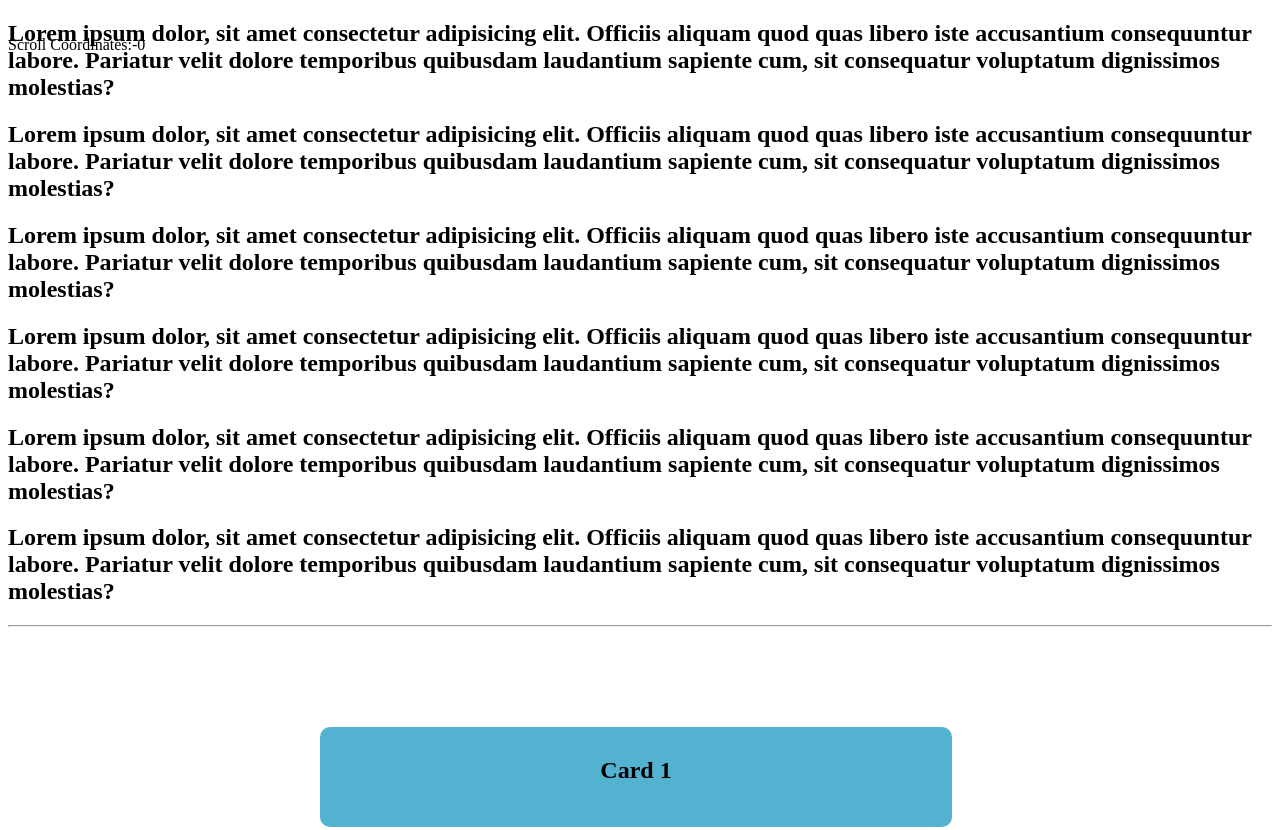
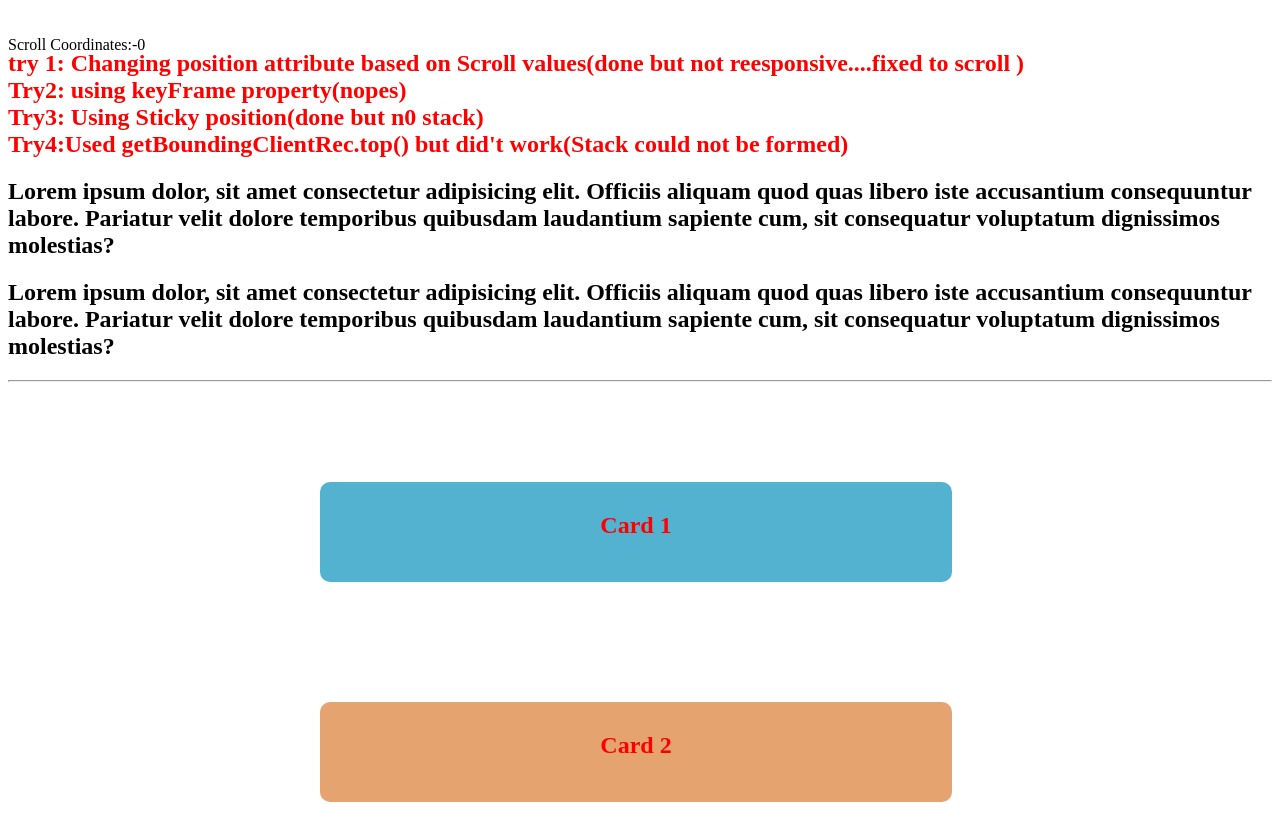
Before and after one commit to harjasdt/farmako_sticky, a plain HTML site: page index.html in a window 1280 px wide. Shown: the top 830 px of the page. Drawn offline with Linux system fonts and the light colour scheme.

Commit message:
Add files via upload

```diff
--- a/index.html
+++ b/index.html
@@ -8,10 +8,12 @@
   <body>
     <p id="cord"></p>
     <section id="before_animation">
-        <h1>Lorem ipsum dolor, sit amet consectetur adipisicing elit. Officiis aliquam quod quas libero iste accusantium consequuntur labore. Pariatur velit dolore temporibus quibusdam laudantium sapiente cum, sit consequatur voluptatum dignissimos molestias?</h1>
-        <h1>Lorem ipsum dolor, sit amet consectetur adipisicing elit. Officiis aliquam quod quas libero iste accusantium consequuntur labore. Pariatur velit dolore temporibus quibusdam laudantium sapiente cum, sit consequatur voluptatum dignissimos molestias?</h1>
-        <h1>Lorem ipsum dolor, sit amet consectetur adipisicing elit. Officiis aliquam quod quas libero iste accusantium consequuntur labore. Pariatur velit dolore temporibus quibusdam laudantium sapiente cum, sit consequatur voluptatum dignissimos molestias?</h1>
-        <h1>Lorem ipsum dolor, sit amet consectetur adipisicing elit. Officiis aliquam quod quas libero iste accusantium consequuntur labore. Pariatur velit dolore temporibus quibusdam laudantium sapiente cum, sit consequatur voluptatum dignissimos molestias?</h1>
+
+        <h2>try 1: Changing position attribute based on Scroll values(done but not reesponsive....fixed to scroll )
+            <br>Try2: using keyFrame property(nopes)
+         <br>Try3: Using Sticky position(done but n0 stack)
+         <br>Try4:Used getBoundingClientRec.top() but did't work(Stack could not be formed)
+        </h2>
         <h1>Lorem ipsum dolor, sit amet consectetur adipisicing elit. Officiis aliquam quod quas libero iste accusantium consequuntur labore. Pariatur velit dolore temporibus quibusdam laudantium sapiente cum, sit consequatur voluptatum dignissimos molestias?</h1>
         <h1>Lorem ipsum dolor, sit amet consectetur adipisicing elit. Officiis aliquam quod quas libero iste accusantium consequuntur labore. Pariatur velit dolore temporibus quibusdam laudantium sapiente cum, sit consequatur voluptatum dignissimos molestias?</h1>
 
--- a/style.css
+++ b/style.css
@@ -6,7 +6,10 @@
 	margin-top: 100px;
 
 }
+h2{
+	color: red;
 
+}
 .initial_pos_card2 {
 
 	position: sticky;
```
